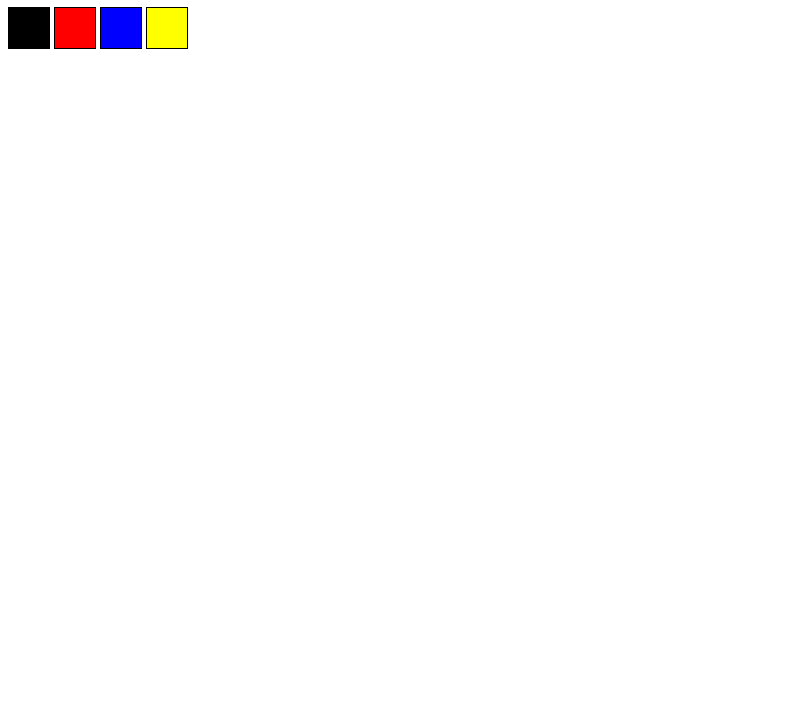
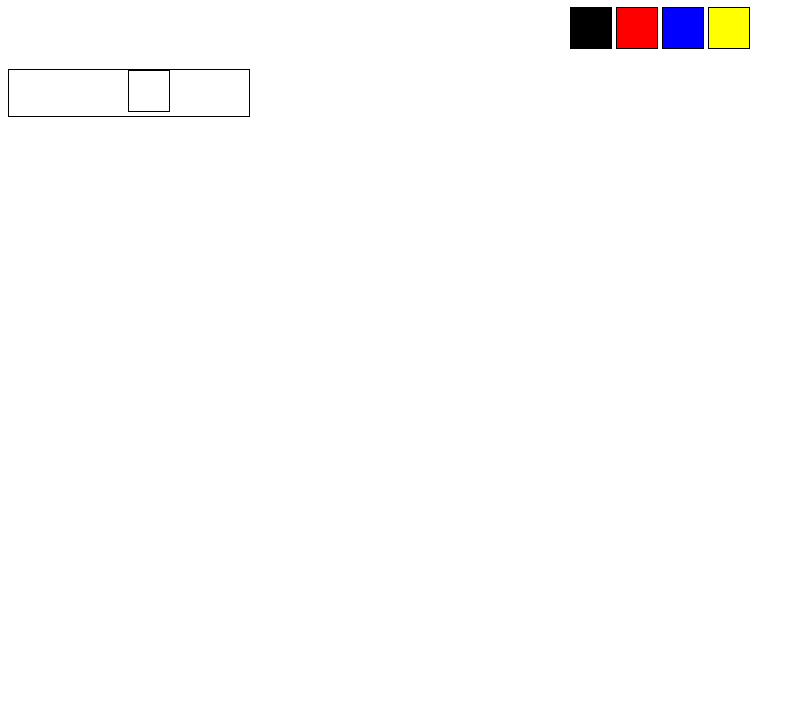
Before and after one commit to Murilo-MRS/trybe-pixel-art, a website: page index.html in a window 1280 px wide. Shown: the part 73-800 px from the top of the page, without its empty margins (0-805 px from the left). Drawn offline with Linux system fonts and the light colour scheme.

Commit message:
add requisito 6

```diff
--- a/index.html
+++ b/index.html
@@ -1,20 +1,23 @@
 <!DOCTYPE html>
 <html lang="en">
-<head>
-    <meta charset="UTF-8">
-    <meta http-equiv="X-UA-Compatible" content="IE=edge">
-    <meta name="viewport" content="width=device-width, initial-scale=1.0">
-    <link rel="stylesheet" href="style.css">
+  <head>
+    <meta charset="UTF-8" />
+    <meta http-equiv="X-UA-Compatible" content="IE=edge" />
+    <meta name="viewport" content="width=device-width, initial-scale=1.0" />
+    <link rel="stylesheet" href="style.css" />
     <title>Pixel Art</title>
-</head>
-<body>
+  </head>
+  <body>
     <h1 id="title">Paleta de Cores</h1>
-    <div id="color-palette">
-        <div class="color black"></div>
-        <div class="color red"></div>
-        <div class="color blue"></div>
-        <div class="color yellow"></div>
-    </div>
-<script src="script.js"></script>
-</body>
+    <ul id="color-palette">
+      <li class="color black selected"></li>
+      <li class="color red"></li>
+      <li class="color blue"></li>
+      <li class="color yellow"></li>
+    </ul>
+    <ul id="pixel-board">
+      <li class="pixel"></li>
+    </ul>
+    <script src="script.js"></script>
+  </body>
 </html>
--- a/style.css
+++ b/style.css
@@ -1,3 +1,7 @@
+body {
+  text-align: center;
+}
+
 .color {
   border: 1px solid black;
   height: 40px;
@@ -20,3 +24,15 @@
   display: inline-block;
   background-color: yellow;
 }
+
+.pixel {
+  display: inline-block;
+  border: 1px solid black;
+  width: 40px;
+  height: 40px;
+}
+
+#pixel-board {
+  border: 1px solid black;
+  width: 200px;
+}
```
Lines whose indentation alone changed are shown as unchanged.
